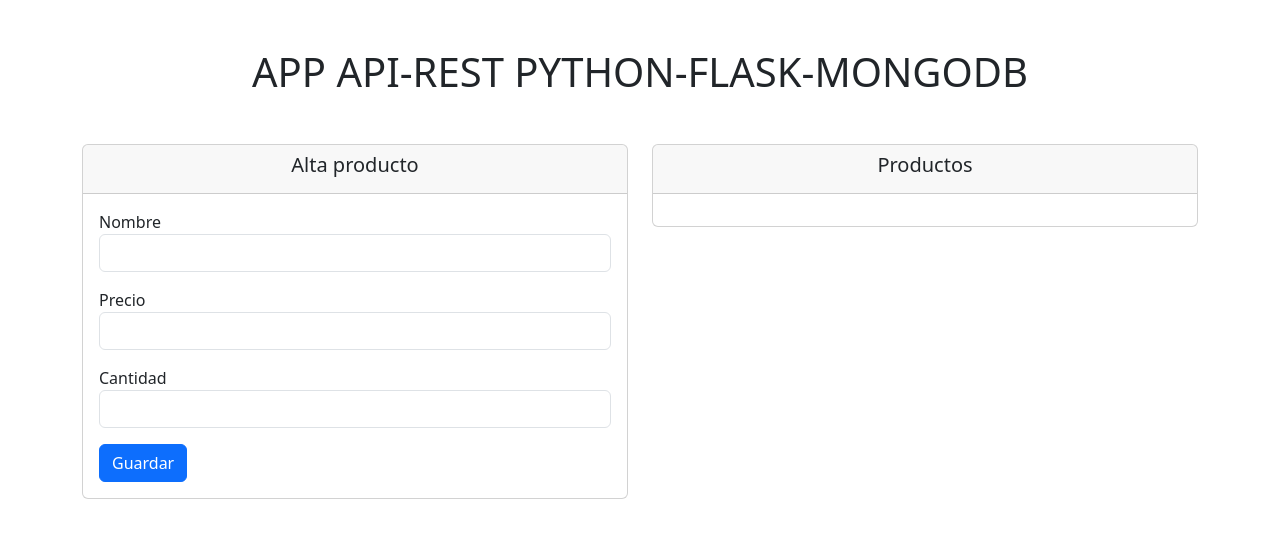
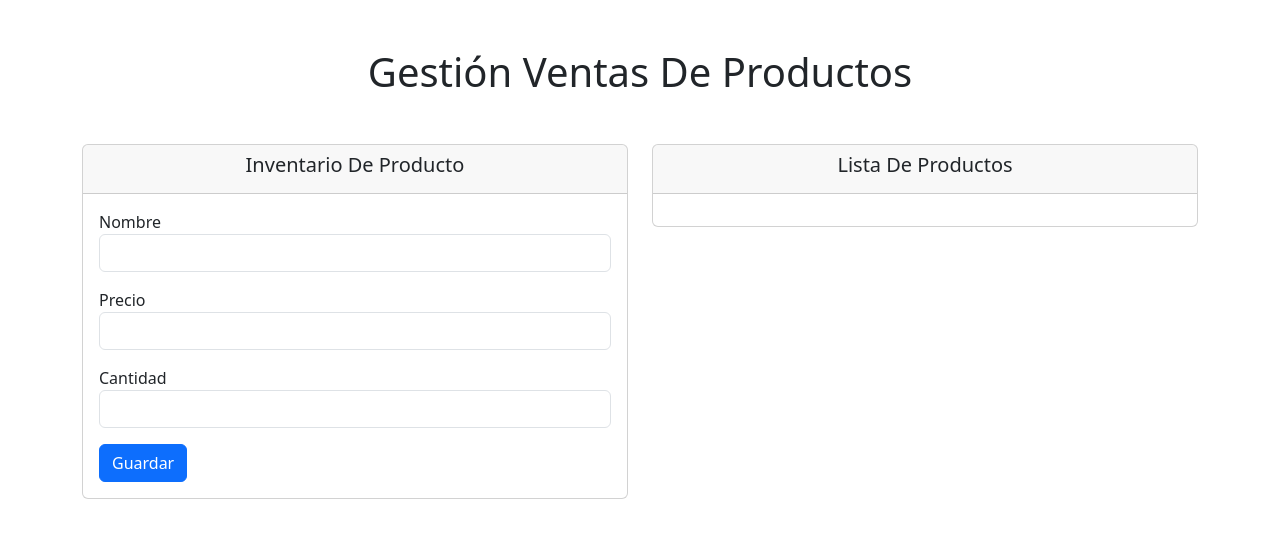
Before and after one commit to emperezm/Producto_mongodb, a Flask app: page / in a window 1280 px wide. Shown: the top 538 px of the page. Run offline with Flask 3, Linux system fonts and the light colour scheme; data that the repository does not hold is empty.

Commit message:
Se cambiaron los titulos principales del proyecto en el index

```diff
--- a/templates/index.html
+++ b/templates/index.html
@@ -9,14 +9,14 @@
 </head>
 <body>
     <div class="container">
-        <h1 class="text-center mt-5 mb-5">APP API-REST PYTHON-FLASK-MONGODB</h1>
+        <h1 class="text-center mt-5 mb-5">Gestión Ventas De Productos</h1>
     </div>
     <div class="container">
         <div class="row row-col-1 row-cols-sm-1 row-cols-md-2 row-cols-lg-2">
             <div class="col-md-6 mb-3">
                 <div class="card">
                     <div class="card-header">
-                        <h5 class="text-center">Alta producto</h5>
+                        <h5 class="text-center">Inventario De Producto</h5>
                     </div>
                     <div class="card-body">
                         <form action="/products" method="POST">
@@ -35,7 +35,7 @@
             <div class="col-md-6">
                 <div class="card">
                     <div class="card-header">
-                        <h5 class="text-center">Productos</h5>
+                        <h5 class="text-center">Lista De Productos</h5>
                 </div>
                 <div class="card-body">
                     <ul class="list-group">
```
